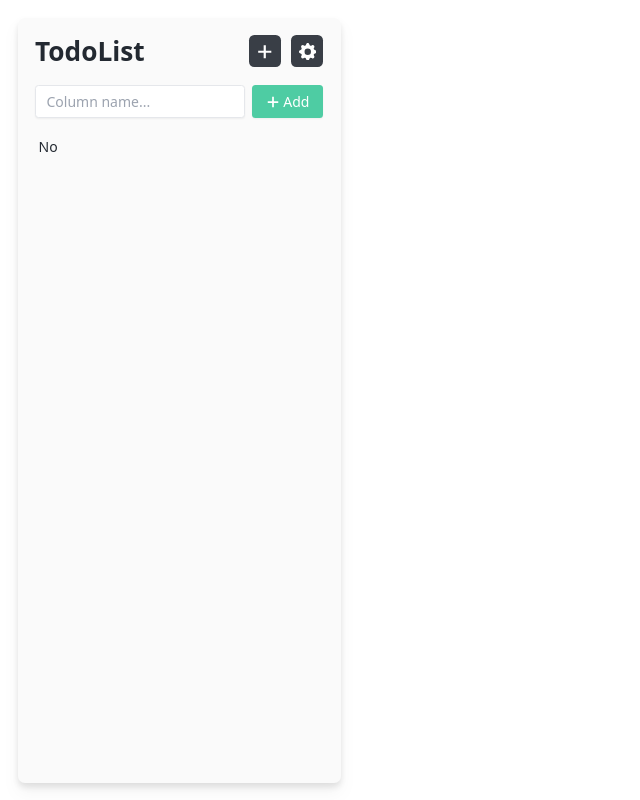
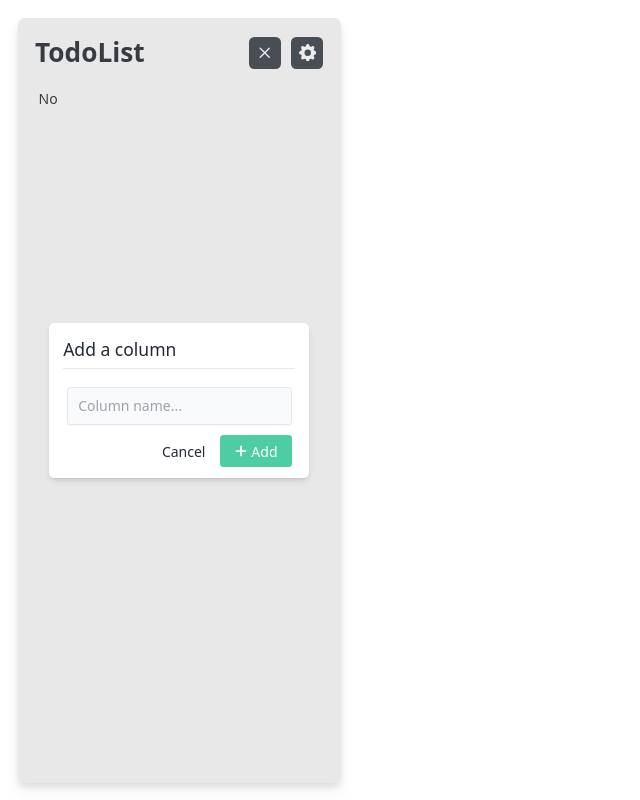
Before and after one commit to Boreumdal/unfinshed-proj-todo, a React (Vite) app in the folder frontend/: page /local in a window 1280 px wide. Shown: the whole page, without its empty margins (0-640 px from the left). Built offline with nearby package versions, Linux system fonts and the light colour scheme.

Commit message:
new add column design

```diff
--- a/frontend/src/pages/Local/LocalDashboard.jsx
+++ b/frontend/src/pages/Local/LocalDashboard.jsx
@@ -4,6 +4,7 @@ import { GoPlus } from 'react-icons/go'
 import { RxCross2 } from 'react-icons/rx'
 import { useTodos } from '../../data/context/TodosContext'
 import AddTaskModal from './AddTaskModal'
+import { toast } from 'react-toastify'
 
 const LocalDashboard = () => {
 	const {tasks, setTasks, colums, setColumns} = useTodos()
@@ -19,9 +20,16 @@ const LocalDashboard = () => {
 	const handleAddColumnSubmit = () => {
 		const localStored = JSON.parse(localStorage.getItem('p1project'))
 
+		if (localStored.columns.indexOf(addColumn) === -1){
 			localStorage.setItem('p1project', JSON.stringify({ ...localStored, columns: [...localStored.columns, addColumn] }))
+
 			setAddColumn('')
+			setAddColumnToggle(false)
 			fetchLocalstorage()
+		} else {
+			toast.error('Column already exists')
+		}
+
 	}
 
 	const fetchLocalstorage = () => {
@@ -86,23 +94,32 @@ const LocalDashboard = () => {
 		<>
 			<div className='flex text-[#232931]'>
 				<div className='w-[28%] h-screen p-5'>
-					<div className='flex flex-col w-full h-full drop-shadow-lg rounded-lg py-5 px-5 bg-[#fafafa] overflow-hidden'>
+					<div className='flex flex-col gap-5 w-full h-full drop-shadow-lg rounded-lg py-5 px-5 bg-[#fafafa] overflow-hidden'>
 
 						<div className='h-[38px] flex items-center justify-between'>
 							<h1 className='text-3xl font-bold'>TodoList</h1>
 							<div className='flex items-center gap-3'>
-								<button onClick={() => setAddColumnToggle(!addColumnToggle)} className='text-xl bg-[#393E46] text-white rounded-md h-[32px] aspect-square grid place-items-center'><GoPlus /></button>
-								<button onClick={() => console.log(tasks)} className='text-xl bg-[#393E46] text-white rounded-md h-[32px] aspect-square grid place-items-center'><BsFillGearFill /></button>
+								<button onClick={() => setAddColumnToggle(!addColumnToggle)} className='text-xl bg-[#393E46] text-white rounded-md h-[32px] aspect-square flex items-center justify-center'>{ addColumnToggle ? <RxCross2 /> : <GoPlus />}</button>
+								<button onClick={() => console.log(tasks)} className='text-xl bg-[#393E46] text-white rounded-md h-[32px] aspect-square flex items-center justify-center'><BsFillGearFill /></button>
 							</div>
 						</div>
 						{
 							addColumnToggle && (
-								<div className='flex items-center justify-between gap-2 h-[38px] max-h-[38px] my-5'>
-									<input type="text" name='column' className='h-full px-3 border shadow-sm w-full block rounded' value={addColumn} onChange={handleAddColumn} placeholder='Column name...' />
-									<button className='bg-[#4ECCA3] h-full px-4 gap-1 rounded shadow-sm text-white flex items-center font-medium hover:brightness-95 duration-200' onClick={handleAddColumnSubmit} disabled={!addColumn}>
+								<div className='absolute inset-0 grid place-items-center z-50'>
+									<div className='absolute bg-white shadow-md w-[260px] flex flex-col gap-2 rounded-md'>
+										<h1 className='text-xl font-medium mx-4 pt-4 pb-2 border-b'>Add a column</h1>
+										<div className='flex flex-col items-center justify-between gap-3 px-5 py-3'>
+											<input type="text" name='column' className='h-[38px] px-3 border bg-gray-50 shadow-sm w-full block rounded' value={addColumn} onChange={handleAddColumn} placeholder='Column name...' />
+											<div className='flex justify-end w-full'>
+												<button onClick={() => setAddColumnToggle(false)} className='h-[32px] w-[72px] px-4 flex items-center justify-center gap-1 rounded hover:text-blue-400 hover:brightness-95 duration-200 disabled:brightness-90 disabled:bg-[#383838] disabled:cursor-not-allowed font-medium'>Cancel</button>
+												<button onClick={handleAddColumnSubmit} className='h-[32px] w-[72px] bg-[#4ECCA3] px-4 flex items-center justify-center gap-1 rounded text-white hover:brightness-95 duration-200 disabled:brightness-90 disabled:bg-[#383838] disabled:cursor-not-allowed font-medium'>
 													<GoPlus />
 													<span>Add</span>
 												</button>
+											</div>
+										</div>
+									</div>
+									<div onClick={() => setAddColumnToggle(false)} className='bg-[#9595952d] w-full h-full'></div>
 								</div>
 							)
 						}
```
Lines whose indentation alone changed are shown as unchanged.
